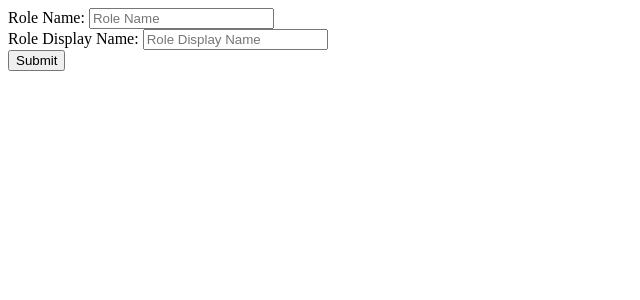
After one commit to yigitozdemir/wp-charity-manager, a PHP site: template submodules/OBS_Roles/views/AddRole.php in a window 1280 px wide. The commit adds this page. Shown: the top 300 px of the page, without its empty margins (0-640 px from the left). Run offline with PHP 8.4, Linux system fonts and the light colour scheme; the template is opened without the code that fills it, so the values that code supplies are empty.

Commit message:
Add Role Completed

```diff
--- /dev/null
+++ b/submodules/OBS_Roles/views/AddRole.php
@@ -0,0 +1,72 @@
+<?php
+    if( isset( $_POST["obs_role_name"] ) && isset( $_POST['obs_role_display_name'] ) ){
+        if( wp_verify_nonce( $_REQUEST['_wpnonce'], 'add_role' ) != FALSE ){
+            $role_name = $_POST["obs_role_name"];
+            $role_display_name = $_POST["obs_role_display_name"];
+
+            echo "Role name: " . $role_name . "<br>";
+            echo "Role display name: " . $role_display_name ."<br>";
+            $result = add_role( $role_name, $role_display_name , array('read' => true) );
+
+            if( $result ){
+                echo "Role " . $role_name . " has been created <br>";
+            }
+            else {
+                echo "Role can not be created";
+            }
+            //echo $result;
+        }
+    }
+?>
+
+<div class="container-fluid" id="app">
+    <div class='row'>
+        <div class="col-md-3"></div>
+        <div class="col-md-6">
+            <form method="POST" action="#" @submit.prevent="say" ref="form">
+                <?php wp_nonce_field( 'add_role' ); ?>
+                <div class="mb-3">
+                    <label for="obs_role_name">Role Name:</label>
+                    <input type="text" v-model='obs_role_name' class="form-control" id="obs_role_name" name="obs_role_name" placeholder="Role Name" />
+                </div>
+                <div class="mb-3">
+                    <label for="obs_role_display_name">Role Display Name:</label>
+                    <input type="text" v-model='obs_role_display_name' class="form-control" id="obs_role_display_name" name="obs_role_display_name" placeholder="Role Display Name" />
+                </div>
+                <button ref="submit" type="submit" class="form-control">Submit</button>
+            </form>
+        </div>
+        <div class="col-md-3"></div>
+    </div>
+</div>
+<script>
+
+    const {
+        createApp,
+        ref
+    } = Vue
+
+    createApp({
+        methods: {
+            say(){
+                console.log("Obs role name: " + this.obs_role_name);
+                console.log("Obs role display name: " + this.obs_role_display_name);
+                if(this.obs_role_name == '' || this.obs_role_display_name == ''){
+                    alert('Please fill the form completely');
+                } else {
+                    //this.$refs.form.requestSubmit();
+                    //this.$refs.form.$el.submit();
+                    const form = this.$refs.form;
+                    form.submit();
+                    //this.$refs.submit.click();
+                }
+            }
+        },
+        setup() {
+            return {
+                obs_role_name: '',
+                obs_role_display_name: ''
+            }
+        }
+    }).mount('#app')
+</script>
```
Also changed, not shown: submodules/OBS_Roles/index.php (+14 -2 lines), submodules/OBS_Roles/views/MainPage.php (+12 -2 lines), utils/AddTailwind.php (added, +9 -0 lines), wp-charity-manager.php (+7 -1 lines).
